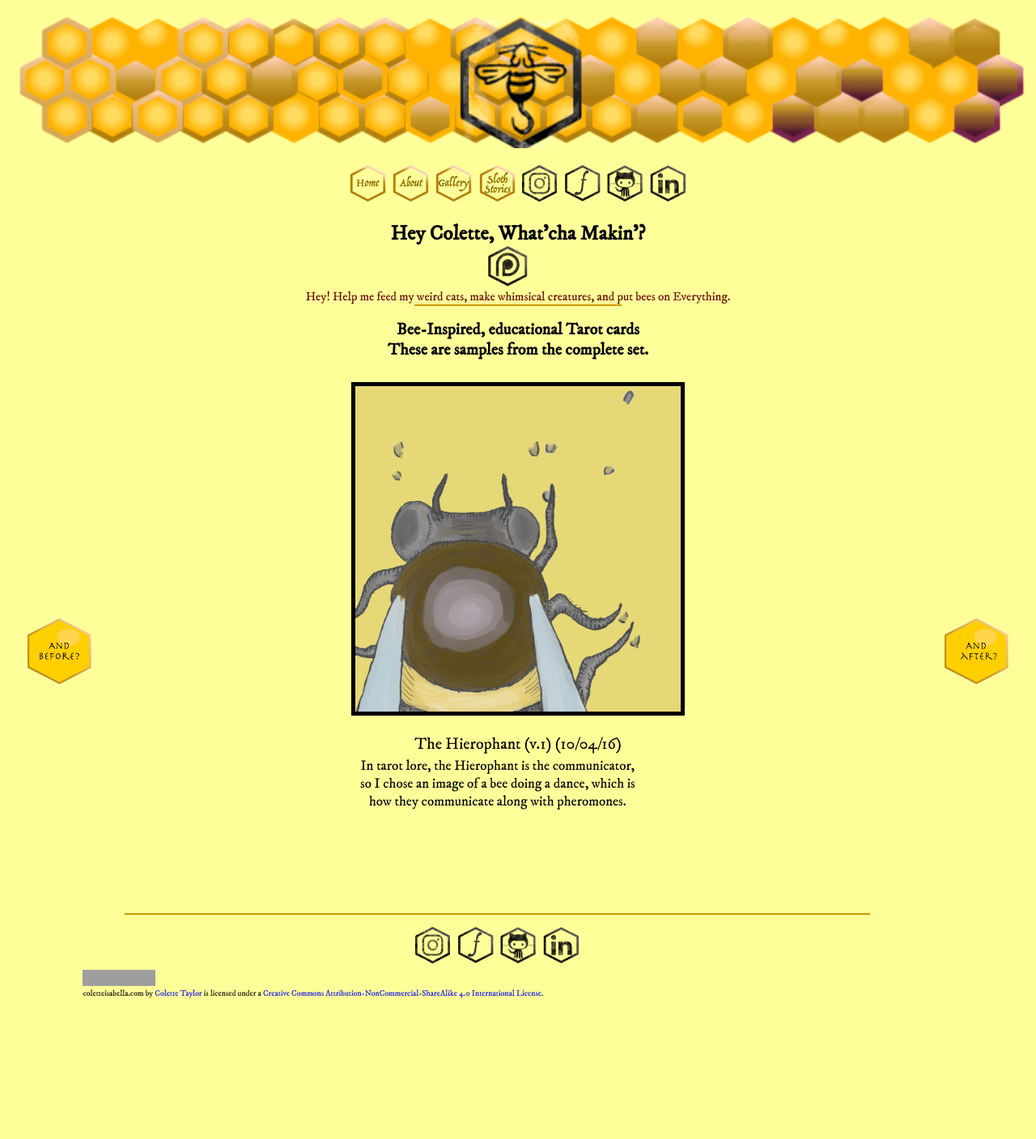
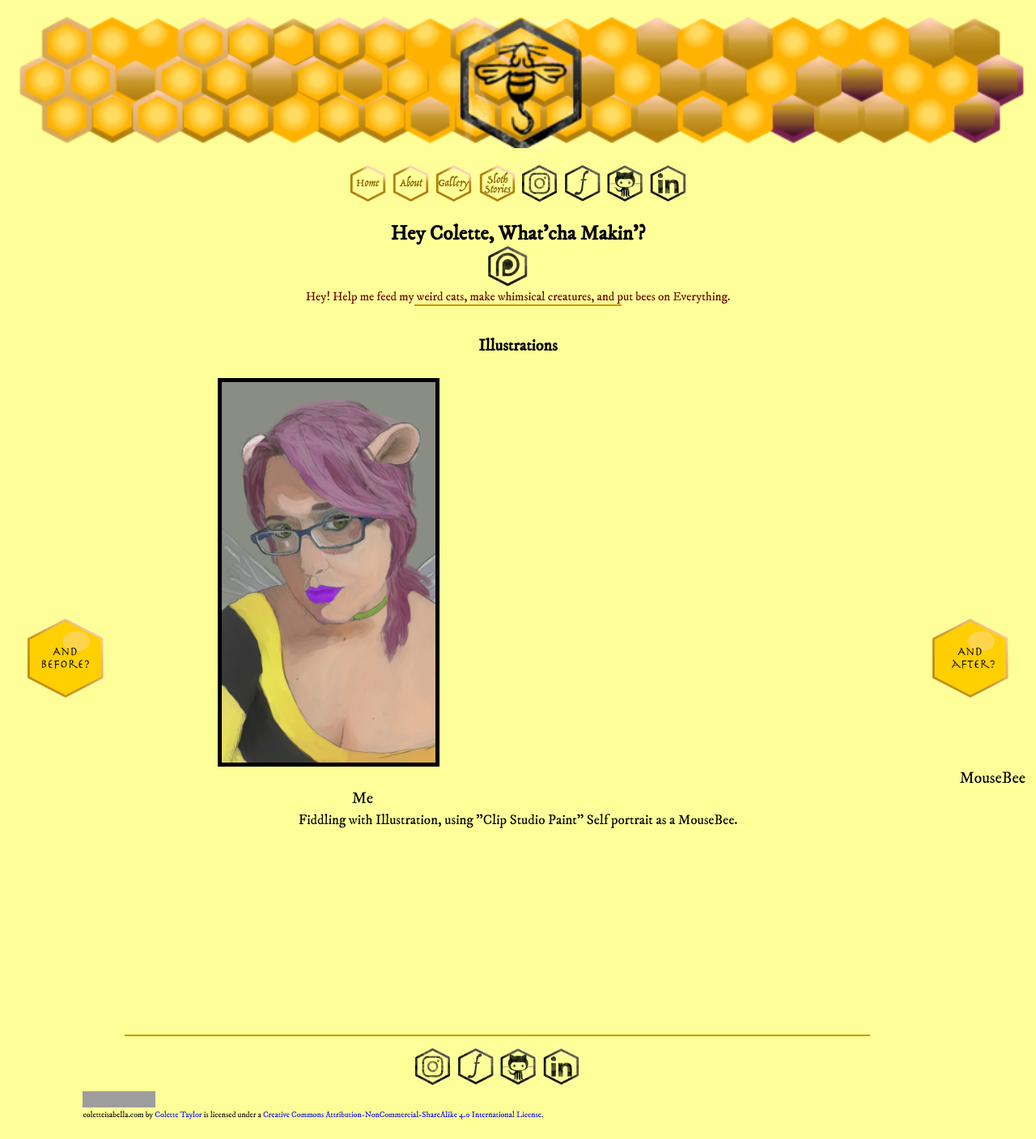
Before and after one commit to ColetteIsabella/beecause, a Jekyll site: the page built from hcwym.html, in a window 1280 px wide. Shown: the whole page at 81% size. Built offline with Jekyll 4.4.1, drawn with Linux system fonts in a browser that asks for light colours; before the commit the page ends 1257 px from its top, so only the background shows below that; grey boxes are pictures that could not be loaded.

```diff
--- a/_config.yml
+++ b/_config.yml
@@ -22,6 +22,11 @@ markdown: kramdown
 navigation:
   - text: Gallery
     url: gallery/
+  - jekyll-mentions
+  - jemoji
+  - jekyll-redirect-from
+  - jekyll-sitemap
+  - jekyll-feed
 
   - text: store
     url: store/
--- a/css/main.css
+++ b/css/main.css
@@ -383,12 +383,12 @@ a {
 
 .headline{
   text-align: center;
-  padding-top: 0;
+  padding-top: 1em;
 }
 .next img{
   right: 1em;
   margin: 1em;
-  height: 5em;
+  height: 6em;
   margin-top: 30%;
   position: absolute;
   font-size: 1.7em;
@@ -397,7 +397,7 @@ a {
 .prev img{
   left: 1em;
   margin: 1em;
-  height: 5em;
+  height: 6em;
   margin-top: 30%;
   position: absolute;
   font-size: 1.7em;
@@ -405,21 +405,27 @@ a {
 }
 
 .container {
-  position: absolute;
+  position: relative;
   text-align: center;
   width: 100%;
-  height: 65em;
+  height: 80em;
   overflow: hidden;
+}
+.firstitem {
+  padding-bottom: 7em;
+}
+.container div {
   position: relative;
-}
-
-.container div{
-  padding-bottom: 20%;
-  display: inline-block;
+  margin-bottom: 10%;
+  width: 100%;
+  text-align: center;
+  display: inline;
+  height: 70em;
 
 }
 .container img {
-
+  height: 47em;
+  width: auto;
 }
 .daily {
   width: 100%;
@@ -440,8 +446,8 @@ a {
 }
 .hcwympara {
   text-align: center;
-  width: 35%;
-  margin: .2em 30%;
+  width: 50%;
+  margin: .2em 25%;
   font-size: 1.7em;
 }
 @media only screen and (max-width: 590px) {
@@ -486,14 +492,6 @@ a {
   width: auto;
 }
 
-.lg {
-  width: 70%;
-  height: auto;
-  margin: 1em 10%;
-  border: .5em solid #ffffcc;
-  z-index: 0;
-  display: none;
-}
 .gallery span {
   text-align: center;
   margin: 0 5%;
@@ -503,6 +501,14 @@ a {
   top: 10%;
 
 }
+.lg {
+  width: 50%;
+  height: auto;
+  margin: .5em 20%;
+  z-index: 0;
+  display: none;
+}
+
 .caption {
   text-align: center;
   color: black;
--- a/hcwym.html
+++ b/hcwym.html
@@ -16,6 +16,18 @@ permalink: /hcwym/
     <a class="next"><img src="/assets/after.png"></a>
 
     <div class="container">
+    <!--<div>
+        <h2 class="headline"></h2>
+        <img class="showpiece" src="/assets/making/" alt ="">
+        <span class="hcwymsub"></span>
+        <p class="hcwympara"></p>
+      </div>-->
+    <div>
+        <h2 class="headline">Illustrations</h2>
+        <img class="showpiece" src="/assets/making/mousebeeme.png" alt ="MouseBee Me">
+        <span class="hcwymsub">MouseBee Me</span>
+        <p class="hcwympara firstitem">Fiddling with Illustration, using "Clip Studio Paint" Self portrait as a MouseBee.</p>
+      </div>
     <div>
         <h2 class="headline">Bee-Inspired, educational Tarot cards<br/>These are samples from the complete set.</h2>
         <img class="showpiece" src="/assets/making/5_hierophant_doneish.png" alt ="The Hierophant">
@@ -40,7 +52,7 @@ permalink: /hcwym/
         <h2 class="headline">Bee-Inspired, educational Tarot cards<br/>These are samples from the complete set.</h2>
         <img class= "showpiece" src="/assets/making/1_magician_done.png">
         <span class="hcwymsub">The Magician (v.1) (9/23/16)</span>
-        <p class="hcwympara">The creation of honey is an extremely strange job. Females collect nectar in their second stomach, then return to the hive to regurgitate it into the comb. They then dry the nectar by vibrating their wings, and cover over it with wax to save it for winter</p>
+        <p class="hcwympara">The creation of honey is an extremely strange job. Females collect nectar in their second stomach, then return to the hive to regurgitate it into the comb. They then dry the nectar by vibrating their wings, and cover over it with wax to save it for Winter.</p>
       </div>
 
       <div>
--- a/index.html
+++ b/index.html
@@ -1,7 +1,6 @@
 ---
 layout: default
 title: Home
-permalink: /index
 ---
 
 <!--<div class="home">
--- a/scripts/main.js
+++ b/scripts/main.js
@@ -4,10 +4,11 @@ $(document).ready(function(){
   items = $('.container div'),
   itemAmt = items.length;
 
+
   function cycleItems() {
     var item = $('.container div').eq(currentIndex);
     items.hide();
-    item.css('display','inline-block');
+    item.css('display','inline');
   }
 
   $('.next').click(function() {
@@ -28,11 +29,11 @@ $(document).ready(function(){
     cycleItems();
   });
 
+});
 
 
 
-
-
+$(document).ready(function(){
 
   var showLarge = false;
   $(".sm").click(function(){
```
Also changed, not shown: gallery.html (+30 -28 lines), assets/making/mousebeeme.png (added).
